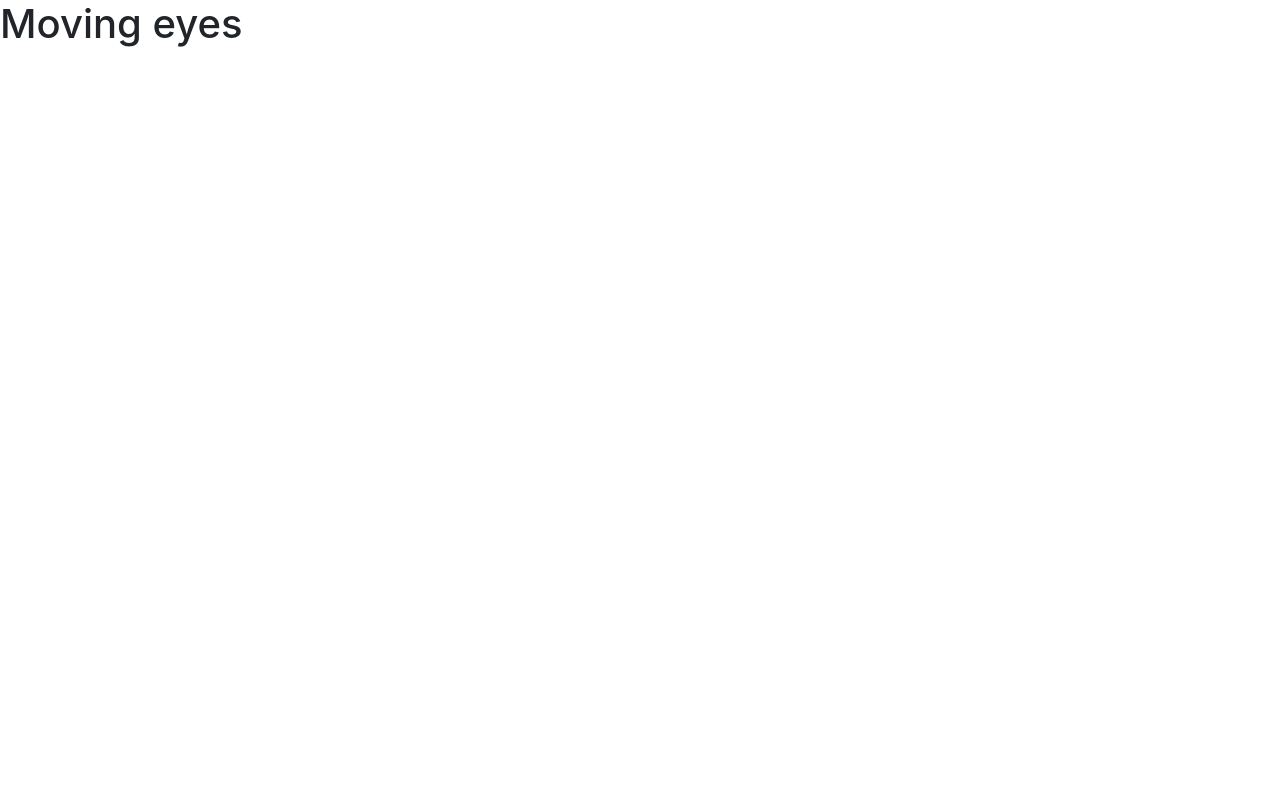
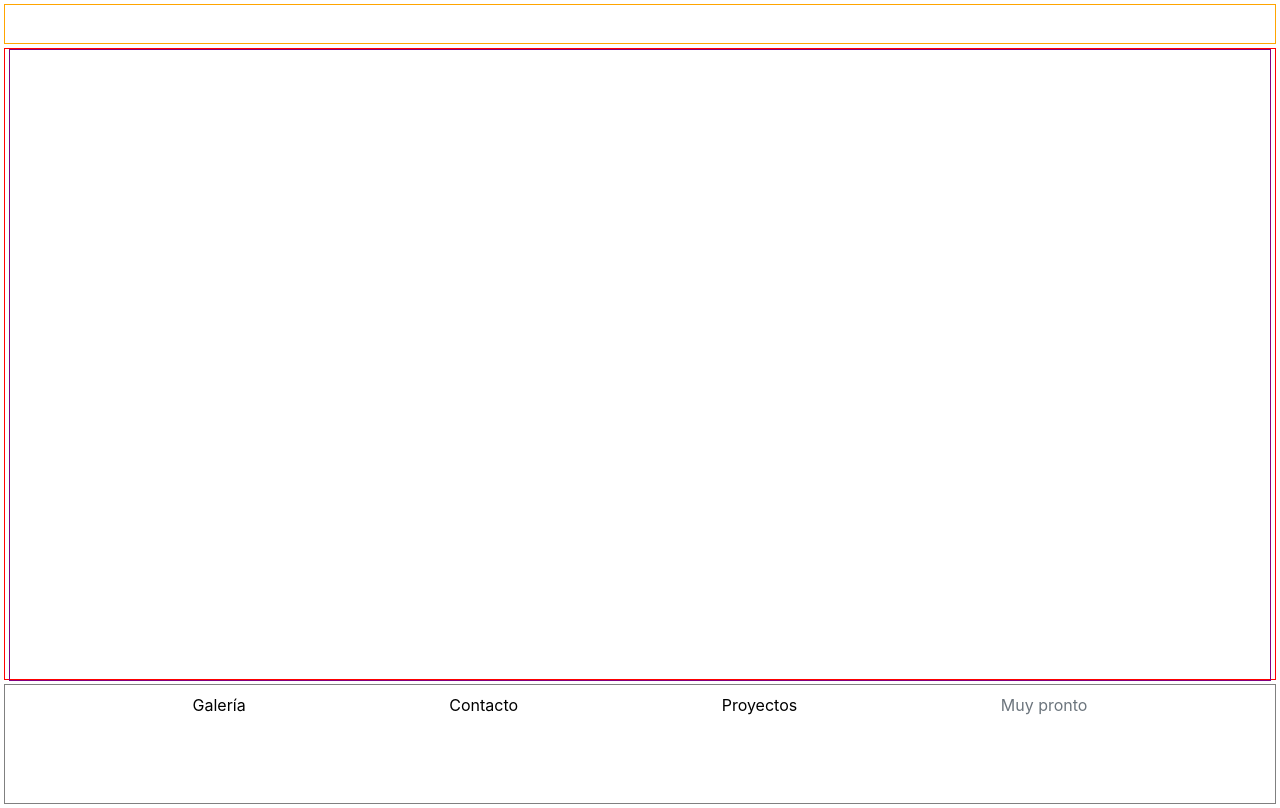
Before and after one commit to lmencos/eyesFollow, a plain HTML site: page index.html in a window 1280 px wide. Drawn offline with nearby package versions, Linux system fonts and the light colour scheme.

Commit message:
Agregando layout index y páginas

```diff
--- a/SASS/index.scss
+++ b/SASS/index.scss
@@ -0,0 +1,38 @@
+$totalHeight: 97vh;
+$marginHeight: 5vh;
+
+#header
+{
+  height: 5vh;
+  border: 1px solid orange;
+  margin: .5vh;
+}
+
+#mainCanvas
+{
+  height: 79vh;
+  border: 1px solid red;
+  margin: .5vh;
+  display: flex;
+  justify-content: center;
+
+  #objetoA3d
+  {
+    height: inherit;
+    border: 1px solid purple;
+  }
+}
+
+#footer ul
+{
+  display: flex;
+  justify-content: space-evenly;
+  height: 15vh;
+  border: 1px solid gray;
+  margin: .5vh;
+
+  .A
+  {
+    color: black;
+  }
+}
--- a/index.html
+++ b/index.html
@@ -9,11 +9,48 @@
     <link rel="stylesheet" href="https://stackpath.bootstrapcdn.com/bootstrap/4.3.1/css/bootstrap.min.css" integrity="sha384-ggOyR0iXCbMQv3Xipma34MD+dH/1fQ784/j6cY/iJTQUOhcWr7x9JvoRxT2MZw1T" crossorigin="anonymous">
     <link rel="stylesheet" href="./css/index.css">
 
+
     <title>3D Scan Studio</title>
   </head>
   <body>
-    <h1>Moving eyes</h1>
+  <!-- -------------------------------HEADER--------------------------- -->
+    <header id="header">
+      <div class="container">
+        <div class="row">
+          <div class="col-1">
 
+          </div>
+        </div>
+      </div>
+    </header>
+  <!-- -------------------------------/HEADER--------------------------- -->
+
+  <!-- -------------------------------MAIN--------------------------- -->
+    <section id="mainCanvas">
+      <canvas id="objetoA3d"></canvas>
+    </section>
+  <!-- -------------------------------/MAIN--------------------------- -->
+
+  <!-- -------------------------------FOOTER--------------------------- -->
+    <footer id="footer">
+      <nav>
+        <ul class="nav">
+          <li class="nav-item">
+            <a class="nav-link A" href="./html/galeria.html">Galería</a>
+          </li>
+          <li class="nav-item">
+            <a class="nav-link A" href="./html/contacto.html">Contacto</a>
+          </li>
+          <li class="nav-item">
+            <a class="nav-link A" href="./html/proyectos.html">Proyectos</a>
+          </li>
+          <li class="nav-item">
+            <a class="nav-link disabled" href="./html/muyPronto.html" tabindex="-1" aria-disabled="true">Muy pronto</a>
+          </li>
+        </ul>
+      </nav>
+    </footer>
+    <!-- -------------------------------/FOOTER--------------------------- -->
 
 
 
```
Also changed, not shown: html/contacto.html (added, +22 -0 lines), html/galeria.html (added, +22 -0 lines), html/proyectos.html (added, +22 -0 lines), css/index.css, html/muyPronto.html (added), 1 other file.
